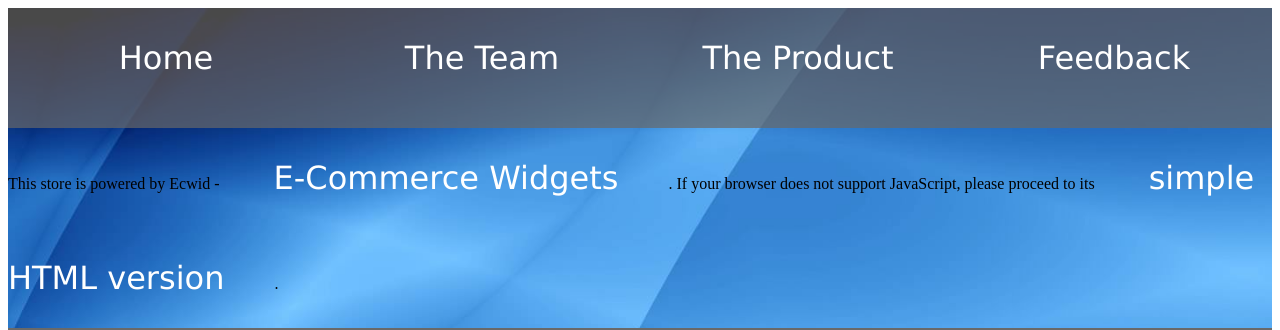
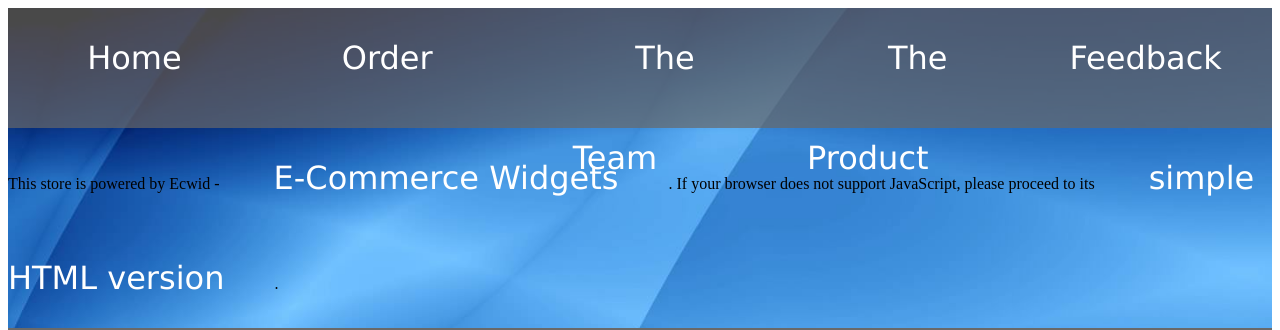
Before and after one commit to cwallac/EarbudsWebsite, a website: page Public/Order.html in a window 1280 px wide. Shown: the top 330 px of the page. Drawn offline with Linux system fonts and the light colour scheme; a script that the page names is missing.

Commit message:
Added ORder Banner

```diff
--- a/Public/Order.html
+++ b/Public/Order.html
@@ -12,16 +12,19 @@
 <div style='width:100%; height:100%;background-image: url(./img/Test.jpg);background-size:100%'>
 
       <div class='topBanner' style= 'text-align: center'>
-        <div style='width:25%;height:100%;float:left'>
+        <div style='width:20%;height:100%;float:left'>
         <a class='navig' href="index.html">Home</a>
       </div>
-        <div style='width:25%;height:100%;float:left'>
+      <div style='width:20%;height:100%;float:left'>
+        <a class='navig' href="Order.html">Order</a>
+      </div>
+        <div style='width:20%;height:100%;float:left'>
         <a class='navig' href="team.html">The Team</a>
       </div>
-        <div style='width:25%;height:100%;float:left'>
+        <div style='width:20%;height:100%;float:left'>
         <a class='navig' href="product.html">The Product</a>
       </div>
-        <div style='width:25%;height:100%;float:left'>
+        <div style='width:20%;height:100%;float:left'>
         <a class='navig' href="feedback.html">Feedback</a>
       </div>
 
```
Also changed, not shown: Public/feedback.html (+7 -4 lines), Public/index.html (+7 -4 lines), Public/product.html (+7 -4 lines), Public/team.html (+7 -4 lines).
